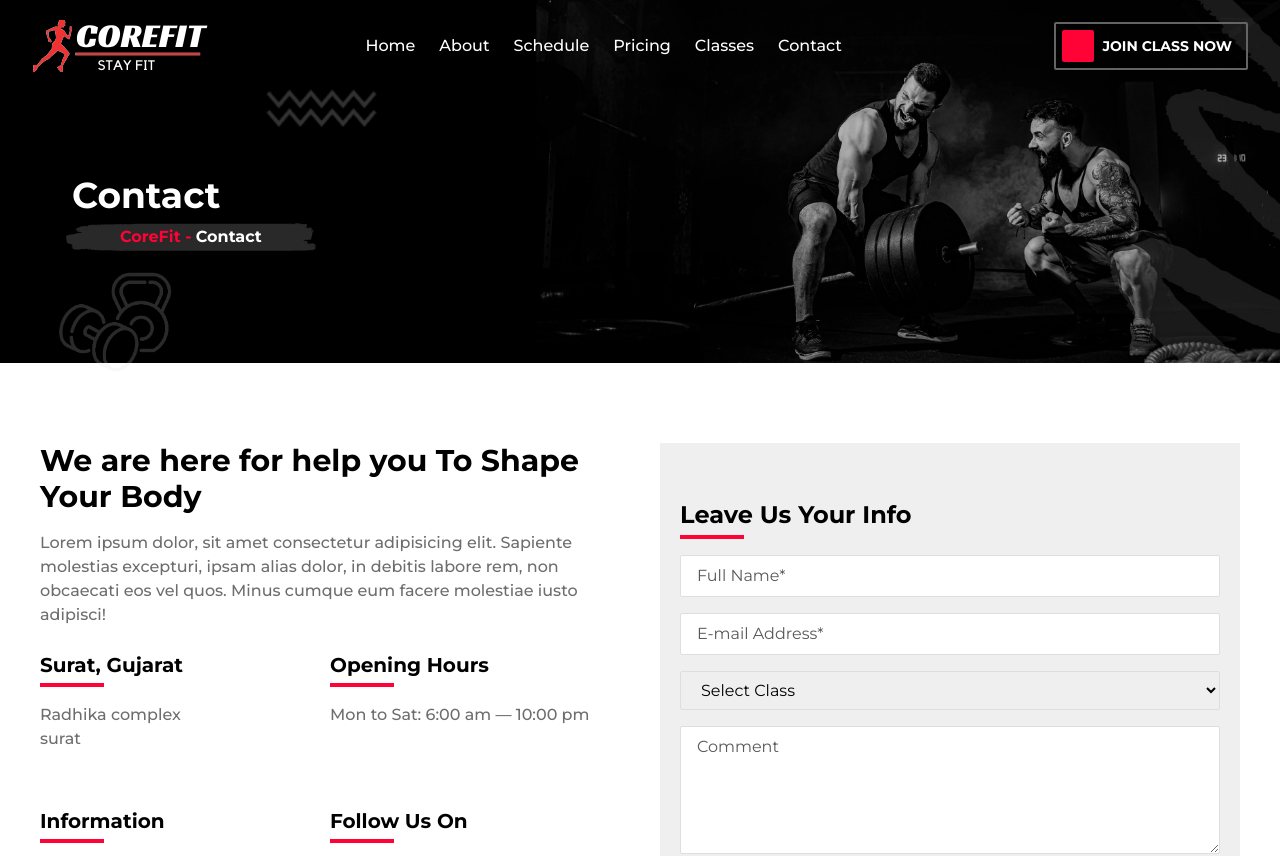
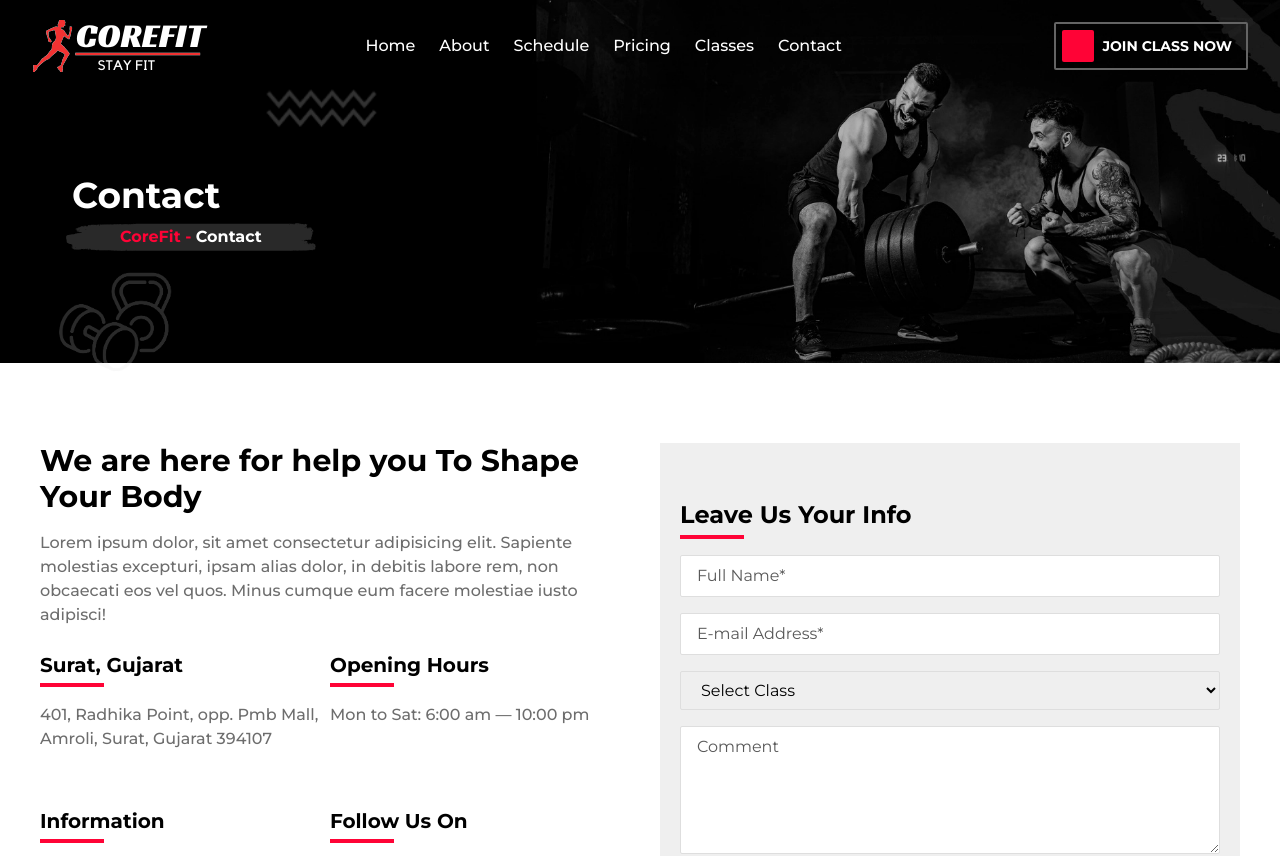
Before and after one commit to Dspatel204/rembo-gym, a React (Vite) app: page /contact in a window 1280 px wide. Shown: the top 856 px of the page. Built offline with nearby package versions, Linux system fonts and the light colour scheme; some icons are missing.

Commit message:
add ress update

```diff
--- a/src/components/contact-page/Info.jsx
+++ b/src/components/contact-page/Info.jsx
@@ -15,8 +15,7 @@ function Info() {
         <div>
           <h4 className={headingStyles}>Surat, Gujarat </h4>
           <address className="font-medium not-italic text-gray-300">
-            Radhika complex
-            <br /> surat
+             401, Radhika Point, opp. Pmb Mall, Amroli, Surat, Gujarat 394107
           </address>
         </div>
         <div>
--- a/src/components/contact-page/Map.jsx
+++ b/src/components/contact-page/Map.jsx
@@ -1,7 +1,7 @@
 function Map() {
   return (
     <iframe
-      src="https://www.google.com/maps/embed?pb=!1m18!1m12!1m3!1d57915.73438071784!2d67.12094155951029!3d24.87295351913192!2m3!1f0!2f0!3f0!3m2!1i1024!2i768!4f13.1!3m3!1m2!1s0x3eb3399d42aef5f1%3A0xa5813c4e620196a7!2sShah%20Faisal%20Colony%2C%20Karachi%2C%20Karachi%20City%2C%20Sindh%2C%20Pakistan!5e0!3m2!1sen!2s!4v1723490744301!5m2!1sen!2s"
+      src="https://www.google.com/maps/embed?pb=!1m18!1m12!1m3!1d3719.039607700517!2d72.90134617589774!3d21.24152068152795!2m3!1f0!2f0!3f0!3m2!1i1024!2i768!4f13.1!3m3!1m2!1s0x3be05368d7cbebc1%3A0xb527a7d08a602f6c!2s401%2C%20Radhika%20Point%2C%20opp.%20Pmb%20Mall%2C%20Amroli%2C%20Surat%2C%20Gujarat%20394107!5e0!3m2!1sen!2sin!4v1720270877883!5m2!1sen!2sin"
       width="600"
       height="450"
       allowFullScreen=""
```
